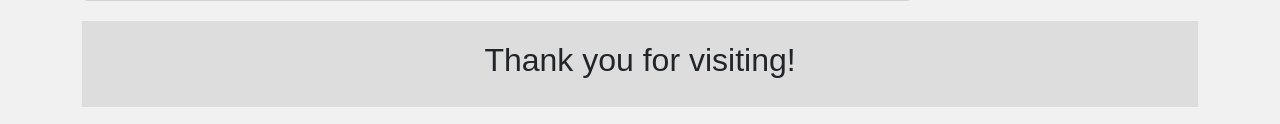
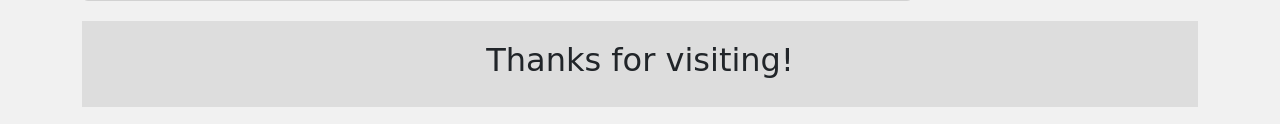
Before and after one commit to mmi-mamun/news-portal, a plain HTML site: page blog.html in a window 1280 px wide. Shown: the part 1823-1947 px from the top of the page. Drawn offline with nearby package versions, Linux system fonts and the light colour scheme; a web font is replaced by a local one.

Commit message:
Final Update

```diff
--- a/blog.html
+++ b/blog.html
@@ -17,6 +17,8 @@
       crossorigin="anonymous"
       referrerpolicy="no-referrer"
     />
+
+    <!-- External CSS  -->
     <link rel="stylesheet" href="style.css" />
     <link rel="stylesheet" href="blog.css" />
   </head>
@@ -234,7 +236,7 @@
 
     <footer>
       <div class="footer">
-        <h2>Thank you for visiting!</h2>
+        <h2 class="bebas-neue">Thanks for visiting!</h2>
       </div>
     </footer>
   </body>
```
Also changed, not shown: index.html (+2 -0 lines).
